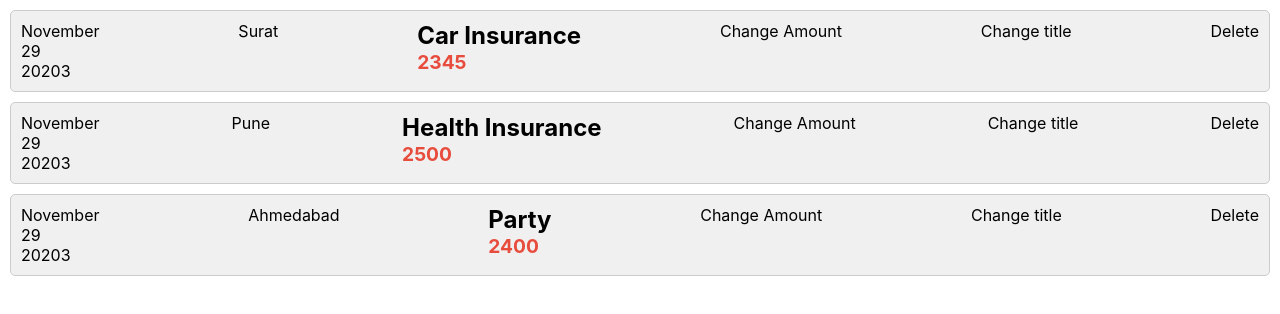
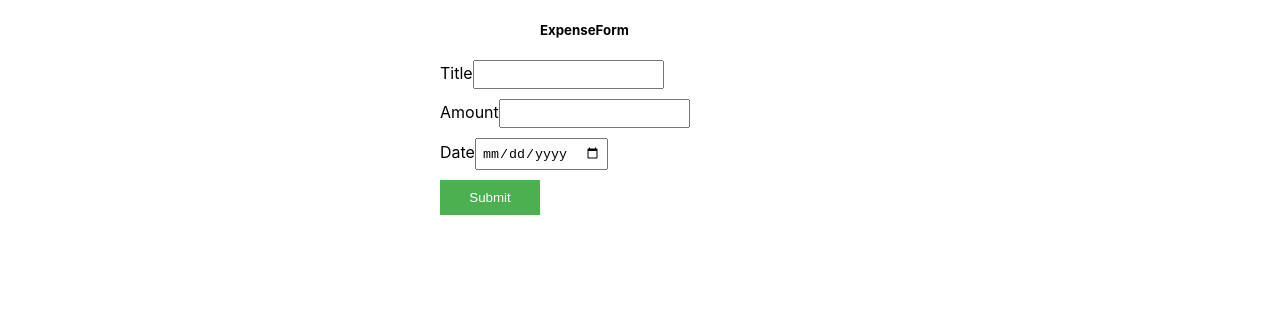
Before and after one commit to Seemachal-Goud-au19/React-Sharpener, a React (Create React App) app: page / in a window 1280 px wide. Shown: the top 314 px of the page. Built offline with nearby package versions, Linux system fonts and the light colour scheme.

Commit message:
formm added for adding expense item

```diff
--- a/src/App.js
+++ b/src/App.js
@@ -1,25 +1,15 @@
-import React, { useState } from "react";
-import ExpenseItems from "./components/Expenses/ExpenseItems";
 
-const expensesList = [
-  { id: 1, title: 'Car Insurance', amount: 2345, date: new Date(20203, 10, 29), location: 'Surat' },
-  { id: 2, title: 'Health Insurance', amount: 2500, date: new Date(20203, 10, 29), location: 'Pune' },
-  { id: 3, title: 'Party', amount: 2400, date: new Date(20203, 10, 29), location: 'Ahmedabad' }
-]
+import { useState } from "react";
+import ExpenseItems from "./routes/ExpenseItems.js/ExpenseItems";
+import ExpenseForm from "./routes/ExpenseForm/ExpenseForm";
 
-function App() {
-  const [expenses, setExpenses] = useState([...expensesList]);
-
-
-  const handleDeleteExpenseItems = (id) => {
-    setExpenses(expenses.filter((item) => item.id !== id))
-  }
+const App=() =>{
+  const [expenseList, setExpenseList] = useState([])
   return (
     <>
-      {expenses.map((expense) => <ExpenseItems expense={expense} handleDeleteExpenseItems={handleDeleteExpenseItems} />)
-
-      }
-    </>
+     <ExpenseItems expenseList={expenseList} setExpenseList={setExpenseList}/>
+     <ExpenseForm setExpenseList={setExpenseList}/>
+  </>
   )
 };
 
--- a/src/components/Expenses/ExpenseDate.js
+++ b/src/components/Expenses/ExpenseDate.js
@@ -1,9 +1,13 @@
 import React from 'react'
 
  const ExpenseDate = ({ date }) => {
-    const month = date.toLocaleDateString('en-US', { month: 'long' });
-    const day = date.toLocaleDateString('en-US', { day: '2-digit' });
-    const year = date.getFullYear();
+    const dateValue = new Date(date);
+    const year = dateValue.getFullYear();
+    const month = dateValue.toLocaleString('default', { month: 'long' });
+    const day = dateValue.getDate();
+    // const month = date.toLocaleDateString('en-US', { month: 'long' });
+    // const day = date.toLocaleDateString('en-US', { day: '2-digit' });
+    // const year = date.getFullYear();
     return (
         <div>
             <div>{month}</div>
--- a/src/components/Expenses/ExpenseItems.js
+++ b/src/components/Expenses/ExpenseItem.js
@@ -1,8 +1,8 @@
 import React, { useState } from 'react'
 import ExpenseDate from './ExpenseDate';
-import './ExpenseItems.css'
+import './ExpenseItem.css'
 
-const ExpenseItems = ({ expense, handleDeleteExpenseItems }) => {
+const ExpenseItem = ({ expense, handleDeleteExpenseItems }) => {
     const [title, setTitle] = useState(expense.title);
     const [amount, setAmount] = useState(expense.amount);
     const handleChangeTitle = () => {
@@ -28,4 +28,4 @@ const ExpenseItems = ({ expense, handleDeleteExpenseItems }) => {
     )
 }
 
-export default ExpenseItems;
+export default ExpenseItem;
--- /dev/null
+++ b/src/routes/ExpenseForm/ExpenseForm.css
@@ -0,0 +1,41 @@
+.expense-form {
+    max-width: 400px;
+    margin: 0 auto;
+  }
+
+  .expense-form form {
+    display: flex;
+    flex-direction: column;
+  }
+
+  .expense-form h5{
+    margin-left: 100px;
+  }
+
+  .expense-form label {
+    margin-bottom: 5px;
+  }
+
+  .expense-form input {
+    padding: 5px;
+    margin-bottom: 10px;
+  }
+
+  .expense-form input[type="submit"] {
+    background-color: #4caf50;
+    color: white;
+    padding: 10px 15px;
+    width:100px;
+    border: none;
+    cursor: pointer;
+    transition: background-color 0.3s;
+  }
+
+  .expense-form input[type="submit"]:hover {
+    background-color: #45a049;
+  }
+
+  .expense-form input[type="date"] {
+    padding: 5px;
+    margin-bottom: 10px;
+  }
--- /dev/null
+++ b/src/routes/ExpenseForm/ExpenseForm.js
@@ -0,0 +1,57 @@
+import React, { useState } from 'react'
+import './ExpenseForm.css'
+const ExpenseForm = ({setExpenseList}) => {
+
+    const [formData, setFormData] = useState({
+        title: '',
+        amount: '',
+        date: ''
+    })
+
+
+    const handleInputChange = (type, value) => {
+        console.log('type', type, 'value', value)
+
+        setFormData((prevData) => ({
+            ...prevData,
+            [type]: value
+        }
+        )
+        )
+    }
+
+    const handleSubmit = (e) => {
+        e.preventDefault();
+        let keyCount=0;
+
+        setExpenseList((prevData)=>{
+         const expenseData = [...prevData,{...formData, id:keyCount++}]
+         return expenseData;
+        })
+
+        }
+    return (
+        <div className='expense-form'>
+            <h5>ExpenseForm</h5>
+            <form onSubmit={handleSubmit}>
+                <div>
+                    <label>Title</label>
+                    <input type='text' value={formData.title} onChange={(e) => { handleInputChange('title', e.target.value) }} />
+                </div>
+
+                <div>
+                    <label>Amount</label>
+                    <input type='text' value={formData.amount} onChange={(e) => { handleInputChange('amount', e.target.value) }} />
+                </div>
+
+                <div>
+                    <label>Date</label>
+                    <input type='date' value={formData.date} onChange={(e) => { handleInputChange('date', e.target.value) }} />
+                </div>
+                <input type='submit' />
+            </form>
+        </div>
+    )
+}
+
+export default ExpenseForm;
--- /dev/null
+++ b/src/routes/ExpenseItems.js/ExpenseItems.js
@@ -0,0 +1,21 @@
+import React, { useState } from 'react'
+import ExpenseItem from '../../components/Expenses/ExpenseItem';
+
+
+const ExpenseItems = ({expenseList, setExpenseList}) => {
+
+  console.log('expenseList',expenseList)
+  const handleDeleteExpenseItems = (id) => {
+    setExpenseList(expenseList.filter((item) => item.id !== id))
+  }
+  return (
+    <>
+      {expenseList.map((expense) => <ExpenseItem expense={expense} handleDeleteExpenseItems={handleDeleteExpenseItems} />)
+
+      }
+    </>
+  )
+}
+
+
+export default ExpenseItems;
```
Also changed, not shown: src/components/Expenses/ExpenseItem.css (renamed from src/components/Expenses/ExpenseItems.css).
